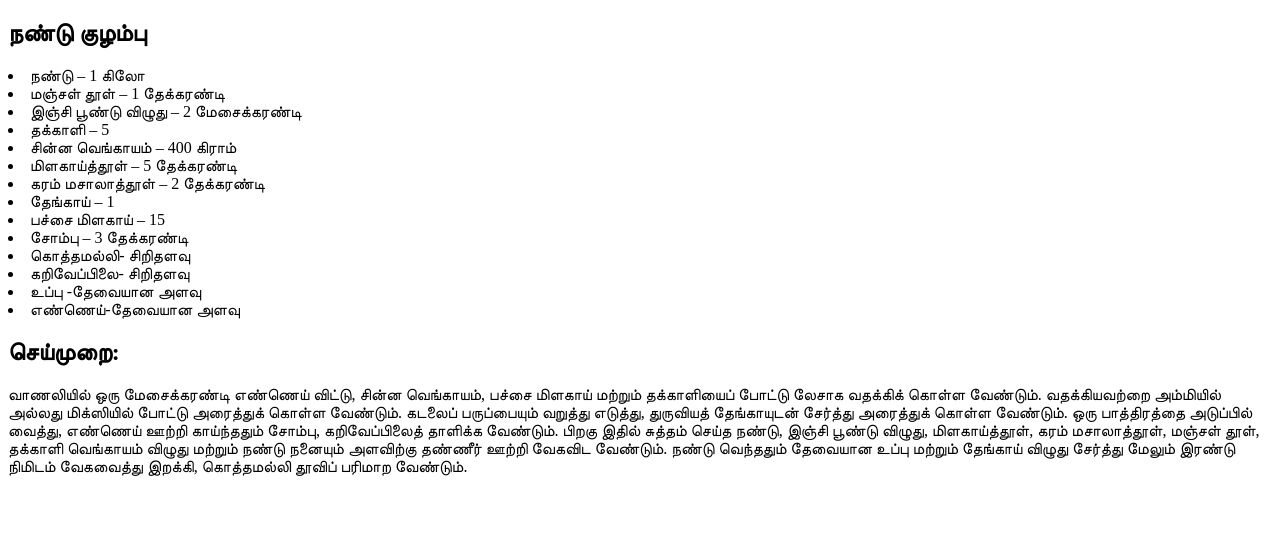
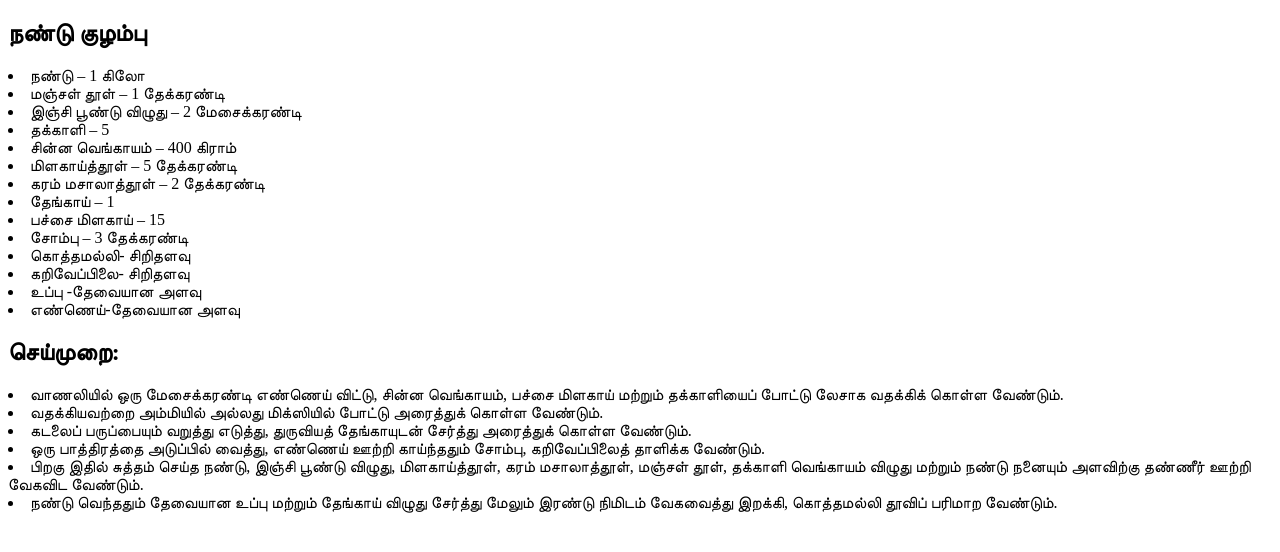
Before and after one commit to winshaS8/crab-gravy, a plain HTML site: page index.html in a window 1280 px wide. Drawn offline with Linux system fonts and the light colour scheme.

Commit message:
Update index.html

```diff
--- a/index.html
+++ b/index.html
@@ -20,11 +20,13 @@
        <li> கறிவேப்பிலை- சிறிதளவு</li>
        <li>உப்பு -தேவையான அளவு</li>
        <li>எண்ணெய்-தேவையான அளவு</li>
+
        <h2> செய்முறை:</h2>
-       <a> வாணலியில் ஒரு மேசைக்கரண்டி எண்ணெய் விட்டு, சின்ன வெங்காயம், பச்சை மிளகாய் மற்றும் தக்காளியைப் போட்டு லேசாக வதக்கிக் கொள்ள வேண்டும். வதக்கியவற்றை அம்மியில் அல்லது மிக்ஸியில் போட்டு அரைத்துக் கொள்ள வேண்டும்.</a>
-       <a> கடலைப் பருப்பையும் வறுத்து எடுத்து, துருவியத் தேங்காயுடன் சேர்த்து அரைத்துக் கொள்ள வேண்டும்.
-
-        ஒரு பாத்திரத்தை அடுப்பில் வைத்து, எண்ணெய் ஊற்றி காய்ந்ததும்  சோம்பு, கறிவேப்பிலைத் தாளிக்க வேண்டும். பிறகு இதில் சுத்தம் செய்த நண்டு, இஞ்சி பூண்டு விழுது, மிளகாய்த்தூள், கரம் மசாலாத்தூள், மஞ்சள் தூள், தக்காளி வெங்காயம் விழுது மற்றும் நண்டு நனையும் அளவிற்கு தண்ணீர் ஊற்றி வேகவிட வேண்டும்.</a>
-       <a>நண்டு வெந்ததும் தேவையான உப்பு மற்றும் தேங்காய் விழுது சேர்த்து மேலும் இரண்டு நிமிடம் வேகவைத்து இறக்கி, கொத்தமல்லி தூவிப் பரிமாற வேண்டும்.</a>
+       <li> வாணலியில் ஒரு மேசைக்கரண்டி எண்ணெய் விட்டு, சின்ன வெங்காயம், பச்சை மிளகாய் மற்றும் தக்காளியைப் போட்டு லேசாக வதக்கிக் கொள்ள வேண்டும்.</li>
+       <li>வதக்கியவற்றை அம்மியில் அல்லது மிக்ஸியில் போட்டு அரைத்துக் கொள்ள வேண்டும்.</li>
+       <li> கடலைப் பருப்பையும் வறுத்து எடுத்து, துருவியத் தேங்காயுடன் சேர்த்து அரைத்துக் கொள்ள வேண்டும்.</li>
+       <li>ஒரு பாத்திரத்தை அடுப்பில் வைத்து, எண்ணெய் ஊற்றி காய்ந்ததும்  சோம்பு, கறிவேப்பிலைத் தாளிக்க வேண்டும். </li>
+       <li> பிறகு இதில் சுத்தம் செய்த நண்டு, இஞ்சி பூண்டு விழுது, மிளகாய்த்தூள், கரம் மசாலாத்தூள், மஞ்சள் தூள், தக்காளி வெங்காயம் விழுது மற்றும் நண்டு நனையும் அளவிற்கு தண்ணீர் ஊற்றி வேகவிட வேண்டும்.</li>
+       <li>நண்டு வெந்ததும் தேவையான உப்பு மற்றும் தேங்காய் விழுது சேர்த்து மேலும் இரண்டு நிமிடம் வேகவைத்து இறக்கி, கொத்தமல்லி தூவிப் பரிமாற வேண்டும்.</li>
    </body>
 </html>
```
